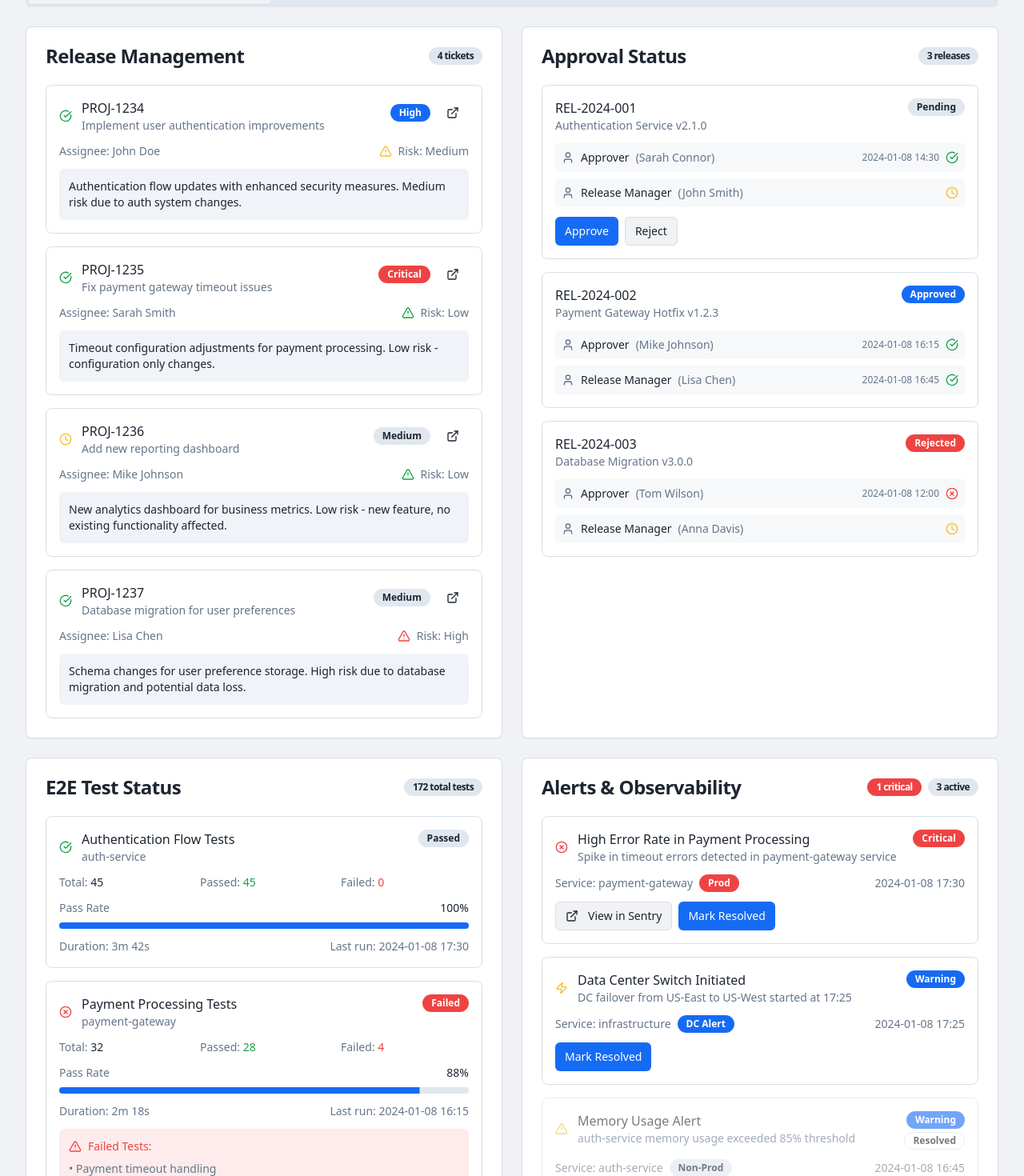
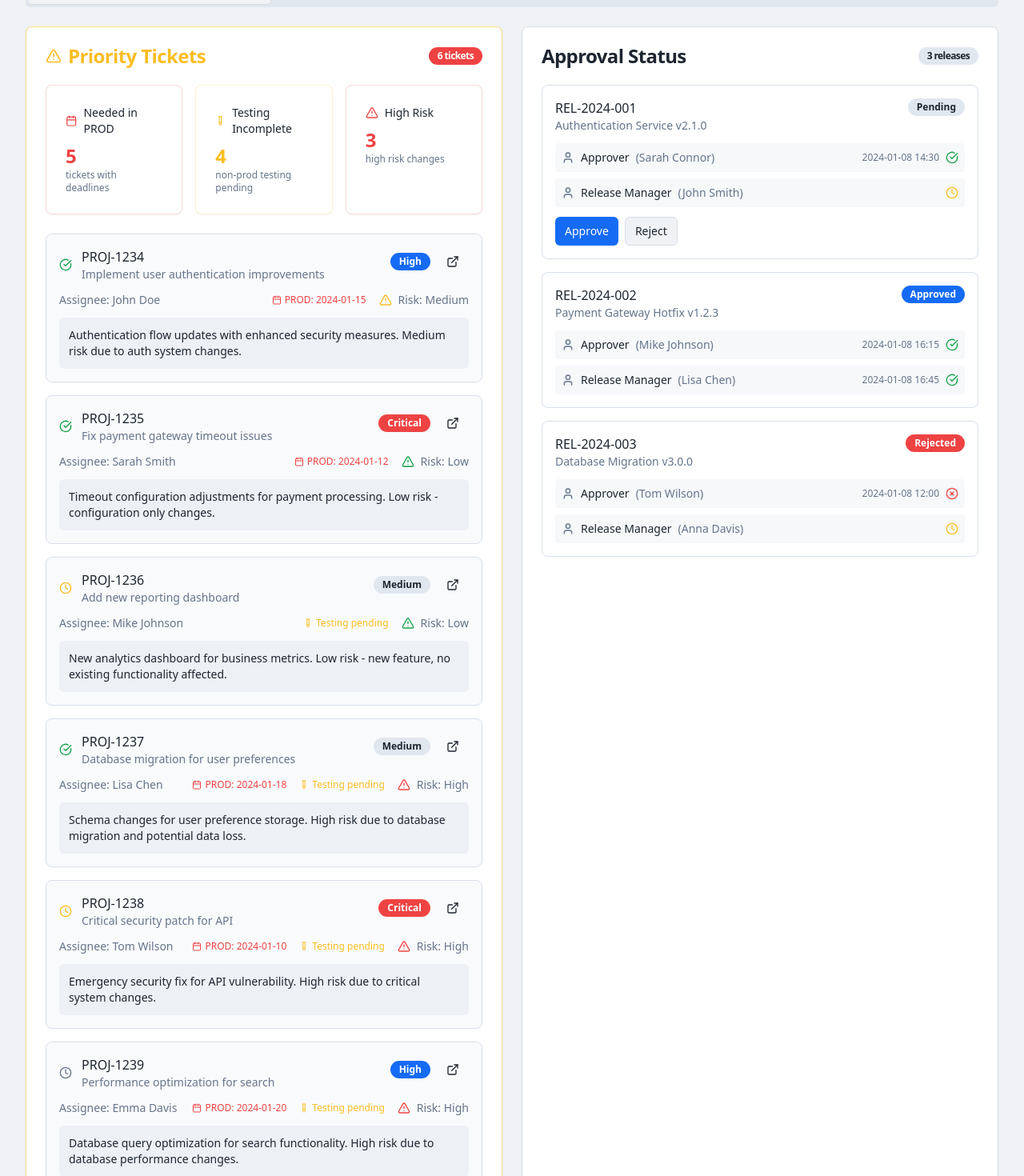
Before and after one commit to johngeilfuss-coder/release-navigator-ai, a React (Vite) app: page / in a window 1280 px wide. Shown: the part 120-1590 px from the top of the page at 80% size. Built offline with nearby package versions, Linux system fonts and the light colour scheme.

Commit message:
Add filtered ticket view
Add a filtered section to the Release Management component that displays tickets based on the following criteria:
- Tickets with a "needed in prod" date.
- Tickets that have not completed non-prod testing.
- Tickets marked as high risk.

```diff
--- a/src/components/dashboard/ReleaseManagement.tsx
+++ b/src/components/dashboard/ReleaseManagement.tsx
@@ -1,7 +1,7 @@
 import { Card, CardContent, CardHeader, CardTitle } from "@/components/ui/card";
 import { Badge } from "@/components/ui/badge";
 import { Button } from "@/components/ui/button";
-import { ExternalLink, AlertTriangle, CheckCircle, Clock } from "lucide-react";
+import { ExternalLink, AlertTriangle, CheckCircle, Clock, Calendar, TestTube } from "lucide-react";
 
 interface Ticket {
   id: string;
@@ -12,6 +12,8 @@ interface Ticket {
   jiraLink: string;
   riskLevel: "Low" | "Medium" | "High";
   summary: string;
+  neededInProdDate?: string;
+  nonProdTestingComplete: boolean;
 }
 
 const mockTickets: Ticket[] = [
@@ -23,7 +25,9 @@ const mockTickets: Ticket[] = [
     assignee: "John Doe",
     jiraLink: "https://jira.company.com/PROJ-1234",
     riskLevel: "Medium",
-    summary: "Authentication flow updates with enhanced security measures. Medium risk due to auth system changes."
+    summary: "Authentication flow updates with enhanced security measures. Medium risk due to auth system changes.",
+    neededInProdDate: "2024-01-15",
+    nonProdTestingComplete: true
   },
   {
     id: "PROJ-1235",
@@ -33,7 +37,9 @@ const mockTickets: Ticket[] = [
     assignee: "Sarah Smith",
     jiraLink: "https://jira.company.com/PROJ-1235",
     riskLevel: "Low",
-    summary: "Timeout configuration adjustments for payment processing. Low risk - configuration only changes."
+    summary: "Timeout configuration adjustments for payment processing. Low risk - configuration only changes.",
+    neededInProdDate: "2024-01-12",
+    nonProdTestingComplete: true
   },
   {
     id: "PROJ-1236",
@@ -43,7 +49,8 @@ const mockTickets: Ticket[] = [
     assignee: "Mike Johnson",
     jiraLink: "https://jira.company.com/PROJ-1236",
     riskLevel: "Low",
-    summary: "New analytics dashboard for business metrics. Low risk - new feature, no existing functionality affected."
+    summary: "New analytics dashboard for business metrics. Low risk - new feature, no existing functionality affected.",
+    nonProdTestingComplete: false
   },
   {
     id: "PROJ-1237",
@@ -53,7 +60,33 @@ const mockTickets: Ticket[] = [
     assignee: "Lisa Chen",
     jiraLink: "https://jira.company.com/PROJ-1237",
     riskLevel: "High",
-    summary: "Schema changes for user preference storage. High risk due to database migration and potential data loss."
+    summary: "Schema changes for user preference storage. High risk due to database migration and potential data loss.",
+    neededInProdDate: "2024-01-18",
+    nonProdTestingComplete: false
+  },
+  {
+    id: "PROJ-1238",
+    title: "Critical security patch for API",
+    status: "In Progress",
+    priority: "Critical",
+    assignee: "Tom Wilson",
+    jiraLink: "https://jira.company.com/PROJ-1238",
+    riskLevel: "High",
+    summary: "Emergency security fix for API vulnerability. High risk due to critical system changes.",
+    neededInProdDate: "2024-01-10",
+    nonProdTestingComplete: false
+  },
+  {
+    id: "PROJ-1239",
+    title: "Performance optimization for search",
+    status: "To Do",
+    priority: "High",
+    assignee: "Emma Davis",
+    jiraLink: "https://jira.company.com/PROJ-1239",
+    riskLevel: "High",
+    summary: "Database query optimization for search functionality. High risk due to database performance changes.",
+    neededInProdDate: "2024-01-20",
+    nonProdTestingComplete: false
   }
 ];
 
@@ -91,11 +124,131 @@ export function ReleaseManagement() {
     }
   };
 
+  // Filter logic for priority tickets
+  const priorityTickets = mockTickets.filter(ticket =>
+    ticket.neededInProdDate ||
+    !ticket.nonProdTestingComplete ||
+    ticket.riskLevel === "High"
+  );
+
+  const ticketsWithProdDate = mockTickets.filter(ticket => ticket.neededInProdDate);
+  const incompleteTestingTickets = mockTickets.filter(ticket => !ticket.nonProdTestingComplete);
+  const highRiskTickets = mockTickets.filter(ticket => ticket.riskLevel === "High");
+
   return (
+    <div className="space-y-6">
+      {/* Priority Tickets Section */}
+      <Card className="border-warning/50">
+        <CardHeader>
+          <CardTitle className="flex items-center justify-between text-warning">
+            <div className="flex items-center space-x-2">
+              <AlertTriangle className="h-5 w-5" />
+              <span>Priority Tickets</span>
+            </div>
+            <Badge variant="destructive">{priorityTickets.length} tickets</Badge>
+          </CardTitle>
+        </CardHeader>
+        <CardContent>
+          <div className="grid grid-cols-1 md:grid-cols-3 gap-4 mb-6">
+            <Card className="border-destructive/20">
+              <CardHeader className="pb-2">
+                <div className="flex items-center space-x-2">
+                  <Calendar className="h-4 w-4 text-destructive" />
+                  <span className="text-sm font-medium">Needed in PROD</span>
+                </div>
+              </CardHeader>
+              <CardContent className="pt-0">
+                <div className="text-2xl font-bold text-destructive">{ticketsWithProdDate.length}</div>
+                <p className="text-xs text-muted-foreground">tickets with deadlines</p>
+              </CardContent>
+            </Card>
+
+            <Card className="border-warning/20">
+              <CardHeader className="pb-2">
+                <div className="flex items-center space-x-2">
+                  <TestTube className="h-4 w-4 text-warning" />
+                  <span className="text-sm font-medium">Testing Incomplete</span>
+                </div>
+              </CardHeader>
+              <CardContent className="pt-0">
+                <div className="text-2xl font-bold text-warning">{incompleteTestingTickets.length}</div>
+                <p className="text-xs text-muted-foreground">non-prod testing pending</p>
+              </CardContent>
+            </Card>
+
+            <Card className="border-destructive/20">
+              <CardHeader className="pb-2">
+                <div className="flex items-center space-x-2">
+                  <AlertTriangle className="h-4 w-4 text-destructive" />
+                  <span className="text-sm font-medium">High Risk</span>
+                </div>
+              </CardHeader>
+              <CardContent className="pt-0">
+                <div className="text-2xl font-bold text-destructive">{highRiskTickets.length}</div>
+                <p className="text-xs text-muted-foreground">high risk changes</p>
+              </CardContent>
+            </Card>
+          </div>
+
+          <div className="space-y-4">
+            {priorityTickets.map((ticket) => (
+              <div key={ticket.id} className="border rounded-lg p-4 space-y-3 bg-muted/20">
+                <div className="flex items-start justify-between">
+                  <div className="flex items-center space-x-3">
+                    {getStatusIcon(ticket.status)}
+                    <div>
+                      <h4 className="font-medium">{ticket.id}</h4>
+                      <p className="text-sm text-muted-foreground">{ticket.title}</p>
+                    </div>
+                  </div>
+                  <div className="flex items-center space-x-2">
+                    <Badge variant={getPriorityVariant(ticket.priority)}>
+                      {ticket.priority}
+                    </Badge>
+                    <Button variant="ghost" size="sm" asChild>
+                      <a href={ticket.jiraLink} target="_blank" rel="noopener noreferrer">
+                        <ExternalLink className="h-4 w-4" />
+                      </a>
+                    </Button>
+                  </div>
+                </div>
+
+                <div className="flex items-center justify-between text-sm">
+                  <span className="text-muted-foreground">Assignee: {ticket.assignee}</span>
+                  <div className="flex items-center space-x-4">
+                    {ticket.neededInProdDate && (
+                      <div className="flex items-center space-x-1 text-destructive">
+                        <Calendar className="h-3 w-3" />
+                        <span className="text-xs">PROD: {ticket.neededInProdDate}</span>
+                      </div>
+                    )}
+                    {!ticket.nonProdTestingComplete && (
+                      <div className="flex items-center space-x-1 text-warning">
+                        <TestTube className="h-3 w-3" />
+                        <span className="text-xs">Testing pending</span>
+                      </div>
+                    )}
+                    <div className="flex items-center space-x-2">
+                      {getRiskIcon(ticket.riskLevel)}
+                      <span className="text-muted-foreground">Risk: {ticket.riskLevel}</span>
+                    </div>
+                  </div>
+                </div>
+
+                <div className="bg-muted/50 p-3 rounded-md">
+                  <p className="text-sm">{ticket.summary}</p>
+                </div>
+              </div>
+            ))}
+          </div>
+        </CardContent>
+      </Card>
+
+      {/* All Tickets Section */}
       <Card>
         <CardHeader>
           <CardTitle className="flex items-center justify-between">
-          Release Management
+            All Release Tickets
             <Badge variant="secondary">{mockTickets.length} tickets</Badge>
           </CardTitle>
         </CardHeader>
@@ -125,9 +278,23 @@ export function ReleaseManagement() {
 
                 <div className="flex items-center justify-between text-sm">
                   <span className="text-muted-foreground">Assignee: {ticket.assignee}</span>
+                  <div className="flex items-center space-x-4">
+                    {ticket.neededInProdDate && (
+                      <div className="flex items-center space-x-1 text-muted-foreground">
+                        <Calendar className="h-3 w-3" />
+                        <span className="text-xs">PROD: {ticket.neededInProdDate}</span>
+                      </div>
+                    )}
+                    <div className="flex items-center space-x-1">
+                      <TestTube className={`h-3 w-3 ${ticket.nonProdTestingComplete ? 'text-success' : 'text-warning'}`} />
+                      <span className="text-xs text-muted-foreground">
+                        Testing: {ticket.nonProdTestingComplete ? 'Complete' : 'Pending'}
+                      </span>
+                    </div>
                     <div className="flex items-center space-x-2">
                       {getRiskIcon(ticket.riskLevel)}
                       <span className="text-muted-foreground">Risk: {ticket.riskLevel}</span>
+                    </div>
                   </div>
                 </div>
 
@@ -139,5 +306,6 @@ export function ReleaseManagement() {
           </div>
         </CardContent>
       </Card>
+    </div>
   );
 }
```
Lines whose indentation alone changed are shown as unchanged.
